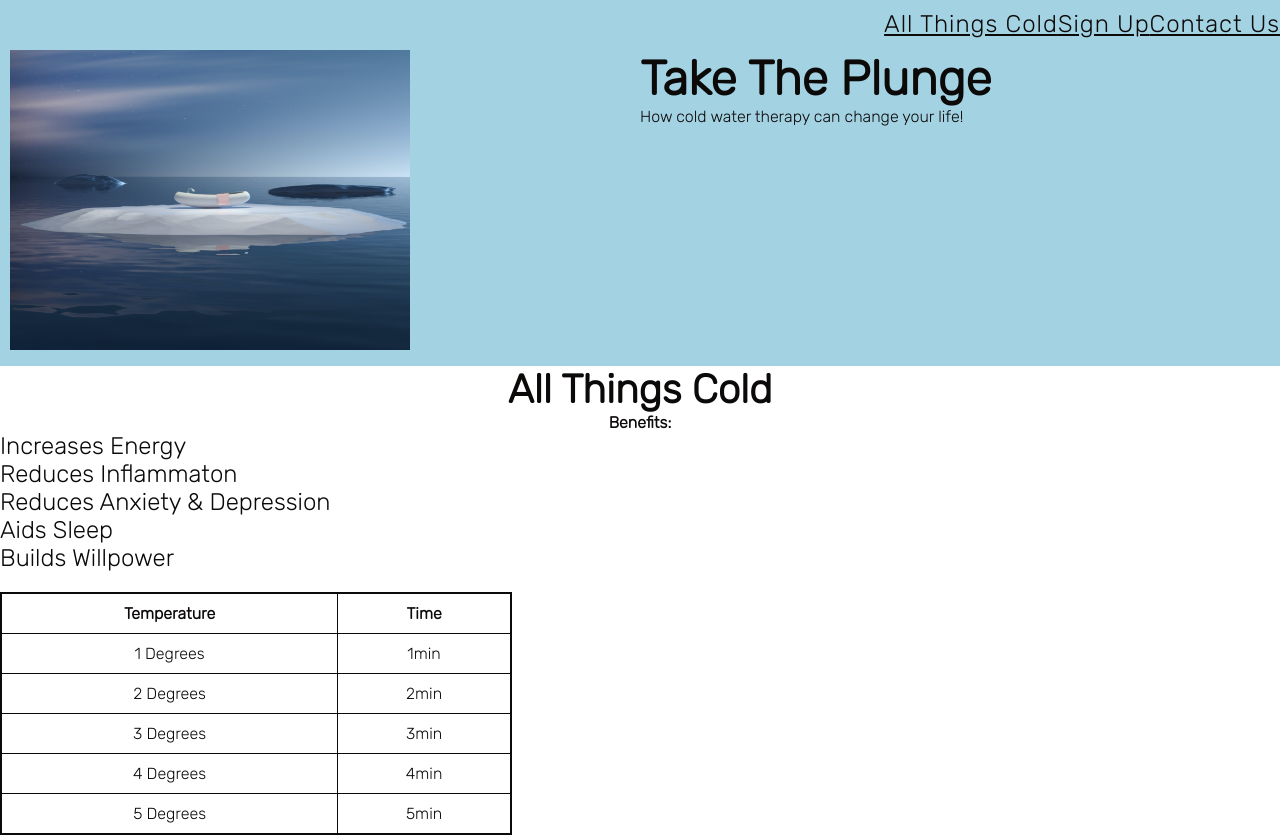
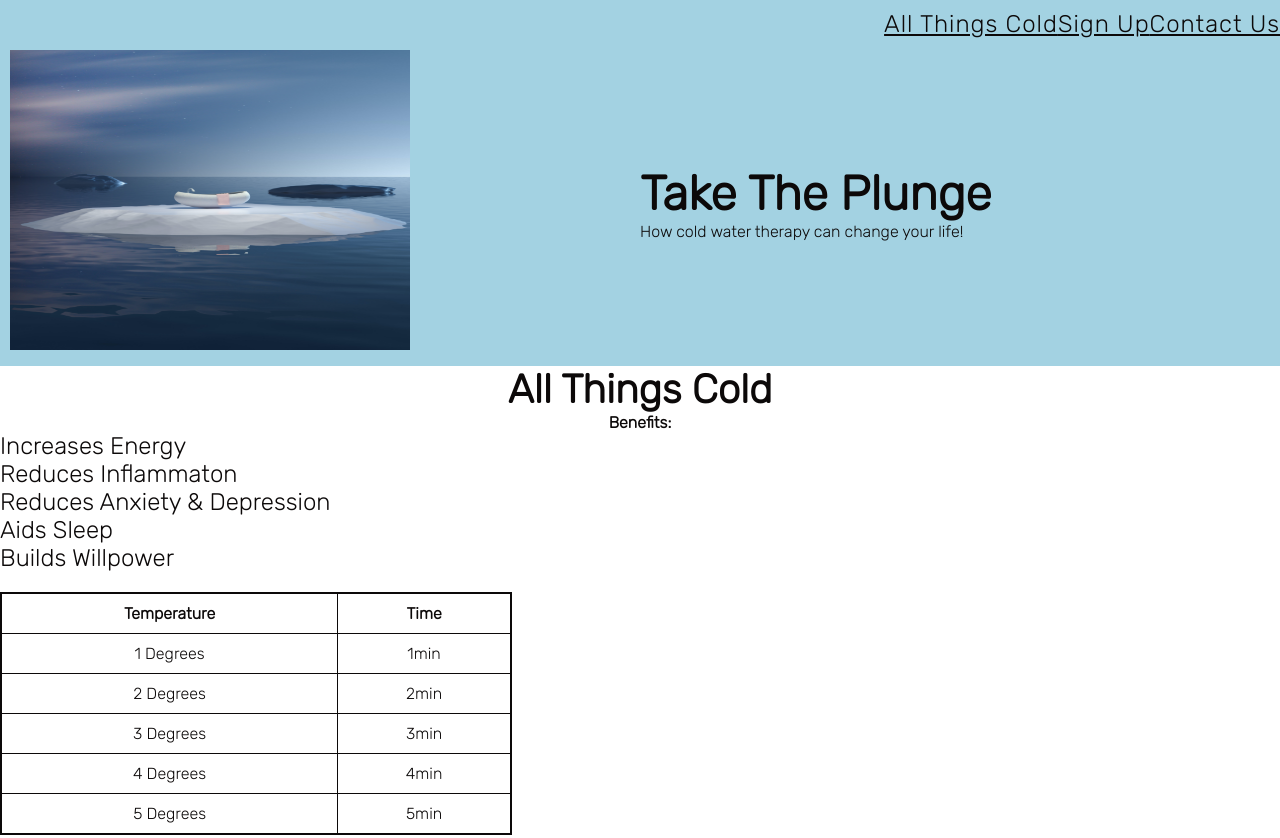
Before and after one commit to MattWass/My-Project-1-5, a plain HTML site: page index.html in a window 1280 px wide. Shown: the top 838 px of the page. Drawn offline with Linux system fonts and the light colour scheme.

Commit message:
medi queries altered to better arrange on different screen sizes

```diff
--- a/assets/style.css
+++ b/assets/style.css
@@ -22,7 +22,7 @@ body {
 /* Headings */
 h2, h3 {
     text-align: center;
-    color: hsl(0, 14%, 4%);;
+    color: hsl(0, 14%, 4%);
 }
 
 h2 {
@@ -115,6 +115,7 @@ footer {
     #nav ul,
     #header {
         display: flex;
+        align-items: center;
     }
 
     #logo {
```
